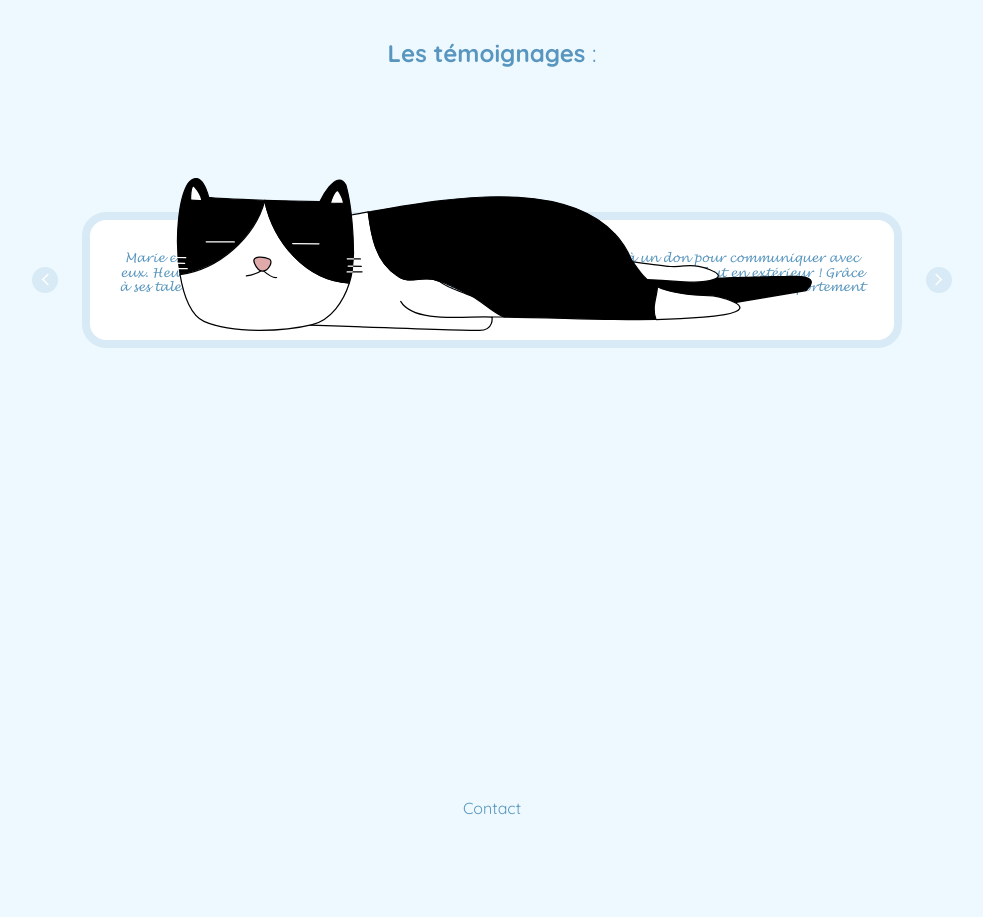
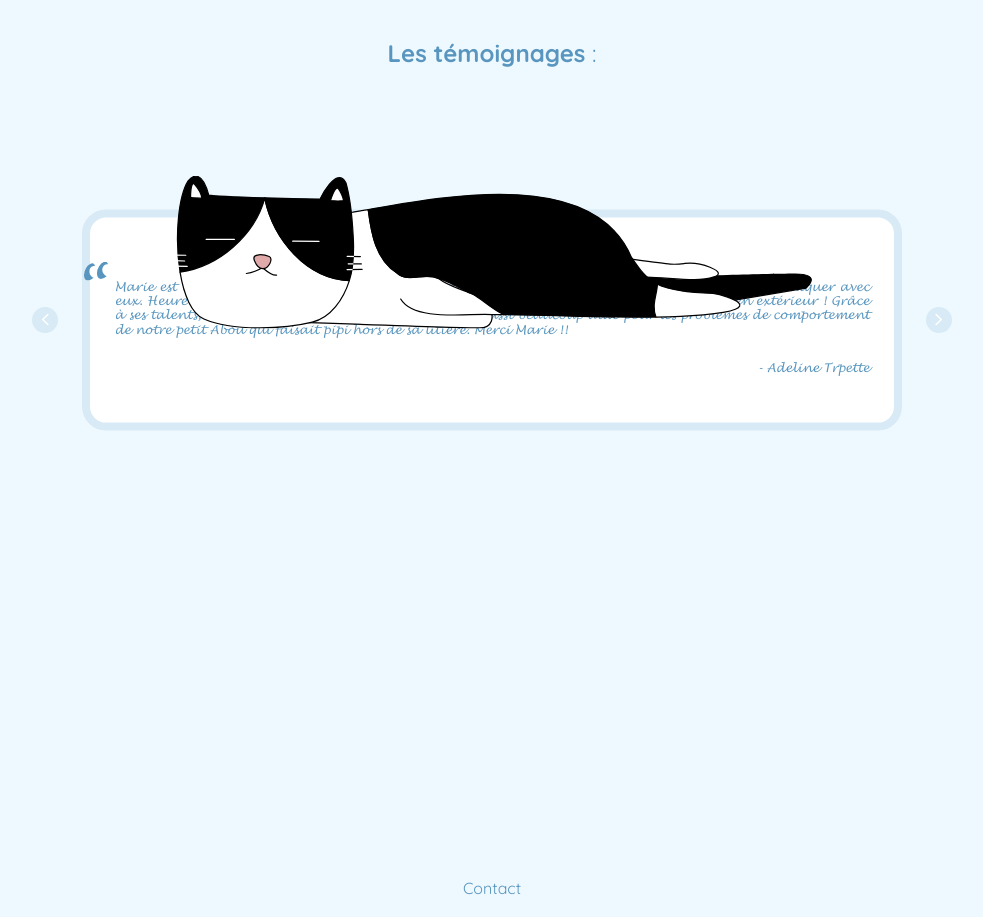
Before and after one commit to sdsmnc221/felisweet.web, a Nuxt app: page / in a window 1280 px wide. Shown: the part 4940-5857 px from the top of the page, without its empty margins (148-1131 px from the left). Built offline with nearby package versions, Linux system fonts and the light colour scheme.

Commit message:
component reviews wuith quote

```diff
--- a/components/organisms/SliderReviews/slider-reviews.vue
+++ b/components/organisms/SliderReviews/slider-reviews.vue
@@ -16,7 +16,13 @@
             '--visible': index === activeIndex,
           }"
         >
-          {{ review.text }}
+          <span>
+            <br />
+            {{ review.text }}
+            <br />
+            <atom-image src="/images/double-quote.svg" class="reviews-quote" />
+          </span>
+          <span>- {{ review.author }}</span>
           <atom-image src="/images/illus-temoins.svg" class="reviews-cat" />
         </li>
       </ul>
@@ -81,7 +87,7 @@ export default {
     position: relative;
     width: 64vw;
     height: 40vh;
-    @include rem(margin, 0 $spacing-l);
+    @include rem(margin, $spacing-2xl $spacing-l);
 
     ul {
       list-style-type: none;
@@ -95,14 +101,12 @@ export default {
     li {
       min-width: 64vw;
       width: calc(100% - calc($spacing-l * 2));
-      font-family: $font-family-lucida;
-      @include rem(font-size, $font-size-body-xs);
-      @include rem(line-height, calc($font-size-body-xs * 1.2));
+      @include rem(padding, $spacing-2xl $spacing-l);
       display: flex;
+      flex-direction: column;
       justify-content: center;
       align-items: center;
-      text-align: center;
-      @include rem(padding, $spacing-l);
+      text-align: justify;
       transition: all ease 1.2s;
       position: relative;
       border-radius: 24px;
@@ -119,6 +123,27 @@ export default {
         transform: scale(1);
       }
 
+      span {
+        display: block;
+        position: relative;
+        font-family: $font-family-lucida;
+        @include rem(font-size, $font-size-body-xs);
+        @include rem(line-height, calc($font-size-body-xs * 1.2));
+
+        .reviews-quote {
+          width: 24px;
+          position: absolute;
+          top: -4%;
+          left: -4%;
+        }
+
+        &:last-of-type {
+          @include rem(margin-top, $spacing-l);
+          width: 100%;
+          text-align: right;
+        }
+      }
+
       .reviews-cat {
         width: 50vw;
         position: absolute;
```
